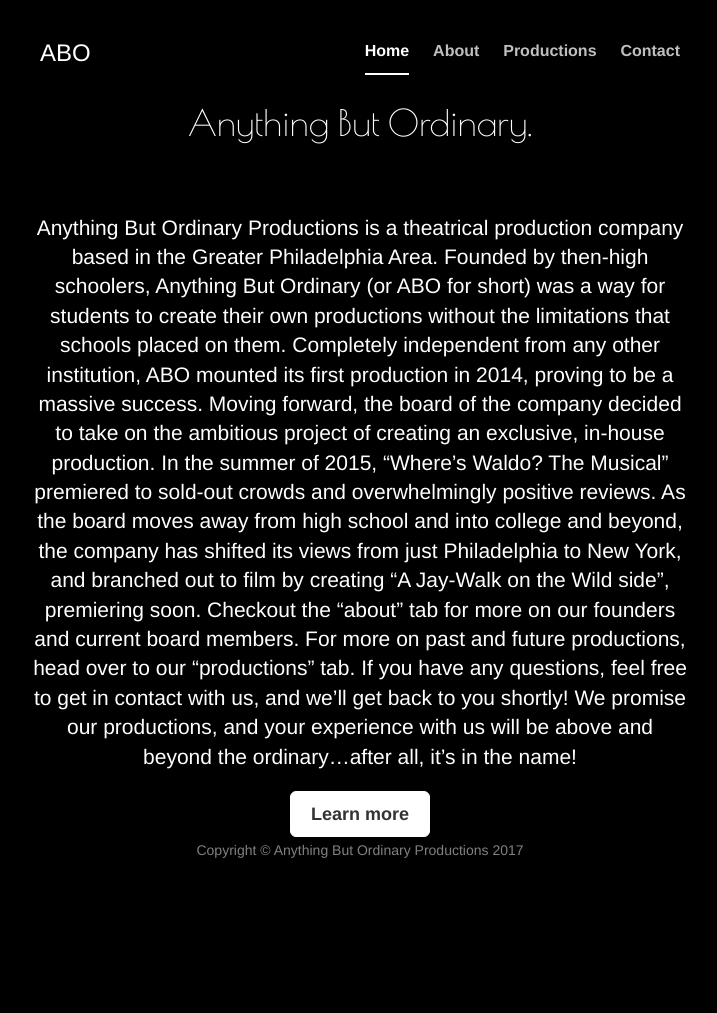
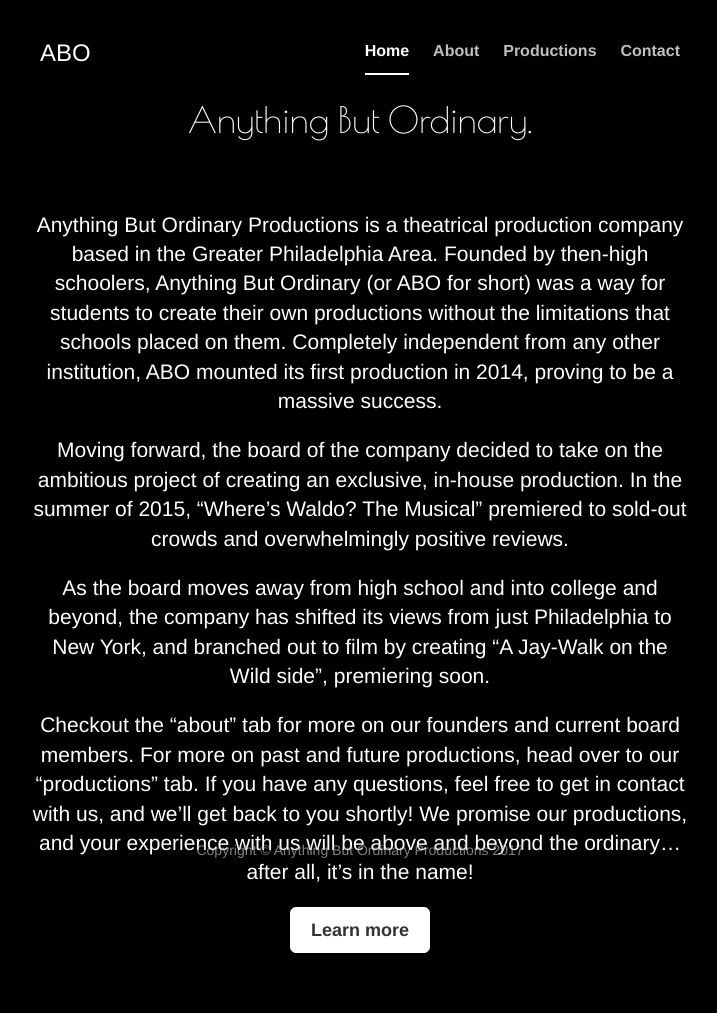
Before and after one commit to ABOProductions/aboproductions.github.io, a Jekyll site: the page index.html, which Jekyll copies as it is, in a window 1280 px wide. Shown: the whole page, without its empty margins (280-997 px from the left). Built offline with Jekyll 4.4.1, drawn with Linux system fonts in a browser that asks for light colours; nearby versions of some CDN libraries; library files that are not in the unit come from our copies; before the commit the page ends 900 px from its top, so only the background shows below that.

Commit message:
Update index.html

```diff
--- a/index.html
+++ b/index.html
@@ -68,7 +68,7 @@
 
 			<br><br>
 
-            <p class="lead">Anything But Ordinary Productions is a theatrical production company based in the Greater Philadelphia Area. Founded by then-high schoolers, Anything But Ordinary (or ABO for short) was a way for students to create their own productions without the limitations that schools placed on them. Completely independent from any other institution, ABO mounted its first production in 2014, proving to be a massive success. Moving forward, the board of the company decided to take on the ambitious project of creating an exclusive, in-house production. In the summer of 2015, “Where’s Waldo? The Musical” premiered to sold-out crowds and overwhelmingly positive reviews. As the board moves away from high school and into college and beyond, the company has shifted its views from just Philadelphia to New York, and branched out to film by creating “A Jay-Walk on the Wild side”, premiering soon. Checkout the “about” tab for more on our founders and current board members. For more on past and future productions, head over to our “productions” tab. If you have any questions, feel free to get in contact with us, and we’ll get back to you shortly! We promise our productions, and your experience with us will be above and beyond the ordinary…after all, it’s in the name!</p>
+            <p class="lead">Anything But Ordinary Productions is a theatrical production company based in the Greater Philadelphia Area. Founded by then-high schoolers, Anything But Ordinary (or ABO for short) was a way for students to create their own productions without the limitations that schools placed on them. Completely independent from any other institution, ABO mounted its first production in 2014, proving to be a massive success. </p><p class="lead">Moving forward, the board of the company decided to take on the ambitious project of creating an exclusive, in-house production. In the summer of 2015, “Where’s Waldo? The Musical” premiered to sold-out crowds and overwhelmingly positive reviews. </p><p class="lead">As the board moves away from high school and into college and beyond, the company has shifted its views from just Philadelphia to New York, and branched out to film by creating “A Jay-Walk on the Wild side”, premiering soon. </p><p class="lead">Checkout the “about” tab for more on our founders and current board members. For more on past and future productions, head over to our “productions” tab. If you have any questions, feel free to get in contact with us, and we’ll get back to you shortly! We promise our productions, and your experience with us will be above and beyond the ordinary…after all, it’s in the name!</p>
             <p class="lead">
               <a href="about.html" class="btn btn-lg btn-default">Learn more</a>
 
```
